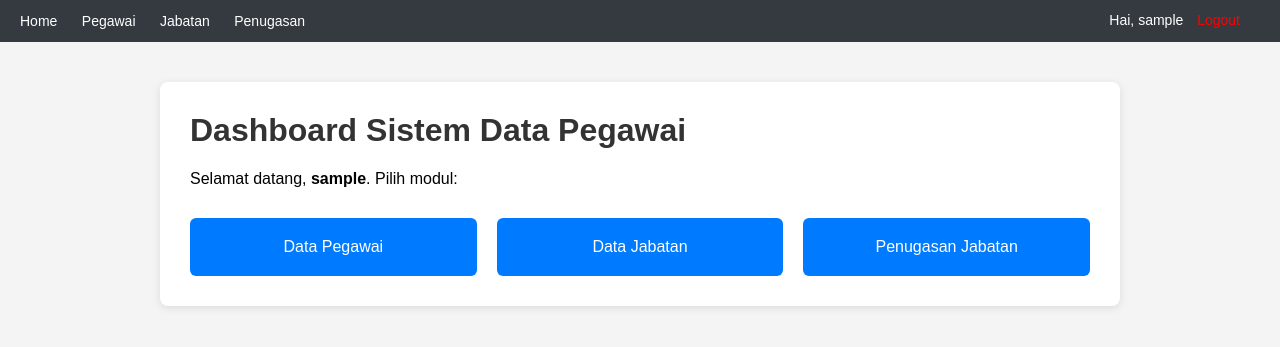
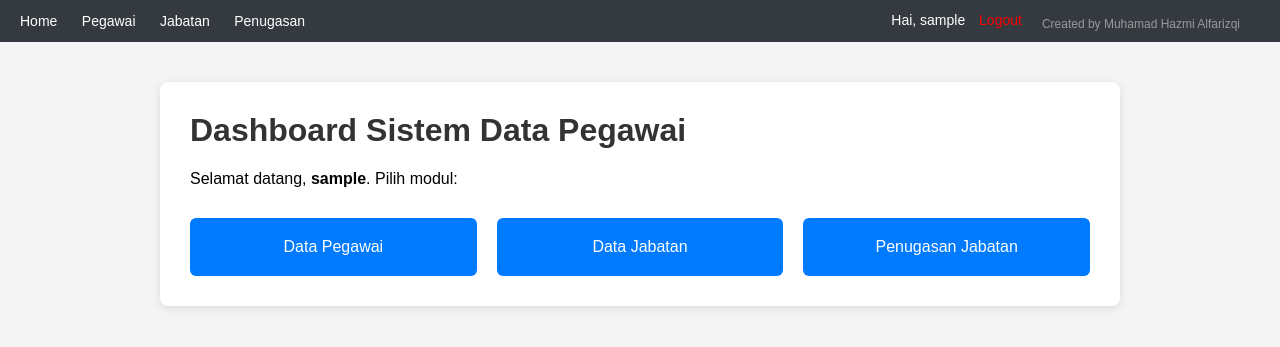
Before and after one commit to user1907/kepegawaian-1, a PHP site: page / in a window 1280 px wide. Shown: the top 347 px of the page. Run offline with PHP 8.4, Linux system fonts and the light colour scheme; the visitor is signed in with stand-in values (Sample User, id 1).

Commit message:
feat: add credit 'Created by Muhamad Hazmi Alfarizqi' to navbar

```diff
--- a/index.php
+++ b/index.php
@@ -15,6 +15,7 @@ if (!isset($_SESSION['username'])) {
         .navbar a { color: #fff; text-decoration: none; margin-right: 20px; font-size: 14px; }
         .navbar a:hover { text-decoration: underline; }
         .navbar .welcome { float: right; font-size: 14px; }
+        .navbar .credit { float: right; font-size: 12px; color: #999; margin-right: 20px; line-height: 20px; margin-top: 2px; }
         .navbar .welcome a { margin-left: 10px; }
         .container { max-width: 900px; margin: 40px auto; background: #fff; padding: 30px; border-radius: 8px; box-shadow: 0 2px 8px rgba(0,0,0,0.1); }
         h1 { color: #333; margin-top: 0; }
@@ -29,6 +30,7 @@ if (!isset($_SESSION['username'])) {
         <a href="pegawai/pegawai_list.php">Pegawai</a>
         <a href="jabatan/jabatan_list.php">Jabatan</a>
         <a href="jabatanpegawai/jabatanpegawai_list.php">Penugasan</a>
+        <span class="credit">Created by Muhamad Hazmi Alfarizqi</span>
         <span class="welcome">Hai, <?= htmlspecialchars($_SESSION['username']) ?> <a href="session/logout.php" style="color:#f00;">Logout</a></span>
     </div>
     <div class="container">
--- a/jabatan/jabatan_edit.php
+++ b/jabatan/jabatan_edit.php
@@ -29,6 +29,7 @@ if (!$row) {
         .navbar a { color: #fff; text-decoration: none; margin-right: 20px; font-size: 14px; }
         .navbar a:hover { text-decoration: underline; }
         .navbar .welcome { float: right; font-size: 14px; }
+        .navbar .credit { float: right; font-size: 12px; color: #999; margin-right: 20px; line-height: 20px; margin-top: 2px; }
         .navbar .welcome a { margin-left: 10px; }
         .container { max-width: 500px; margin: 40px auto; background: #fff; padding: 30px; border-radius: 8px; box-shadow: 0 2px 8px rgba(0,0,0,0.1); }
         h1 { color: #333; margin-top: 0; }
@@ -45,6 +46,7 @@ if (!$row) {
         <a href="../pegawai/pegawai_list.php">Pegawai</a>
         <a href="../jabatan/jabatan_list.php">Jabatan</a>
         <a href="../jabatanpegawai/jabatanpegawai_list.php">Penugasan</a>
+        <span class="credit">Created by Muhamad Hazmi Alfarizqi</span>
         <span class="welcome">Hai, <?= htmlspecialchars($_SESSION['username']) ?> <a href="../session/logout.php" style="color:#f00;">Logout</a></span>
     </div>
     <div class="container">
--- a/jabatan/jabatan_list.php
+++ b/jabatan/jabatan_list.php
@@ -16,6 +16,7 @@ require_once '../config/koneksi.php';
         .navbar a { color: #fff; text-decoration: none; margin-right: 20px; font-size: 14px; }
         .navbar a:hover { text-decoration: underline; }
         .navbar .welcome { float: right; font-size: 14px; }
+        .navbar .credit { float: right; font-size: 12px; color: #999; margin-right: 20px; line-height: 20px; margin-top: 2px; }
         .navbar .welcome a { margin-left: 10px; }
         .container { max-width: 1000px; margin: 40px auto; background: #fff; padding: 30px; border-radius: 8px; box-shadow: 0 2px 8px rgba(0,0,0,0.1); overflow-x: auto; }
         h1 { color: #333; margin-top: 0; }
@@ -40,6 +41,7 @@ require_once '../config/koneksi.php';
         <a href="../pegawai/pegawai_list.php">Pegawai</a>
         <a href="../jabatan/jabatan_list.php">Jabatan</a>
         <a href="../jabatanpegawai/jabatanpegawai_list.php">Penugasan</a>
+        <span class="credit">Created by Muhamad Hazmi Alfarizqi</span>
         <span class="welcome">Hai, <?= htmlspecialchars($_SESSION['username']) ?> <a href="../session/logout.php" style="color:#f00;">Logout</a></span>
     </div>
     <div class="container">
--- a/jabatan/jabatan_tambah.php
+++ b/jabatan/jabatan_tambah.php
@@ -15,6 +15,7 @@ if (!isset($_SESSION['username'])) {
         .navbar a { color: #fff; text-decoration: none; margin-right: 20px; font-size: 14px; }
         .navbar a:hover { text-decoration: underline; }
         .navbar .welcome { float: right; font-size: 14px; }
+        .navbar .credit { float: right; font-size: 12px; color: #999; margin-right: 20px; line-height: 20px; margin-top: 2px; }
         .navbar .welcome a { margin-left: 10px; }
         .container { max-width: 500px; margin: 40px auto; background: #fff; padding: 30px; border-radius: 8px; box-shadow: 0 2px 8px rgba(0,0,0,0.1); }
         h1 { color: #333; margin-top: 0; }
@@ -31,6 +32,7 @@ if (!isset($_SESSION['username'])) {
         <a href="../pegawai/pegawai_list.php">Pegawai</a>
         <a href="../jabatan/jabatan_list.php">Jabatan</a>
         <a href="../jabatanpegawai/jabatanpegawai_list.php">Penugasan</a>
+        <span class="credit">Created by Muhamad Hazmi Alfarizqi</span>
         <span class="welcome">Hai, <?= htmlspecialchars($_SESSION['username']) ?> <a href="../session/logout.php" style="color:#f00;">Logout</a></span>
     </div>
     <div class="container">
--- a/jabatan/jabatan_view.php
+++ b/jabatan/jabatan_view.php
@@ -29,6 +29,7 @@ if (!$row) {
         .navbar a { color: #fff; text-decoration: none; margin-right: 20px; font-size: 14px; }
         .navbar a:hover { text-decoration: underline; }
         .navbar .welcome { float: right; font-size: 14px; }
+        .navbar .credit { float: right; font-size: 12px; color: #999; margin-right: 20px; line-height: 20px; margin-top: 2px; }
         .navbar .welcome a { margin-left: 10px; }
         .container { max-width: 500px; margin: 40px auto; background: #fff; padding: 30px; border-radius: 8px; box-shadow: 0 2px 8px rgba(0,0,0,0.1); }
         h1 { color: #333; margin-top: 0; }
@@ -45,6 +46,7 @@ if (!$row) {
         <a href="../pegawai/pegawai_list.php">Pegawai</a>
         <a href="../jabatan/jabatan_list.php">Jabatan</a>
         <a href="../jabatanpegawai/jabatanpegawai_list.php">Penugasan</a>
+        <span class="credit">Created by Muhamad Hazmi Alfarizqi</span>
         <span class="welcome">Hai, <?= htmlspecialchars($_SESSION['username']) ?> <a href="../session/logout.php" style="color:#f00;">Logout</a></span>
     </div>
     <div class="container">
--- a/jabatanpegawai/jabatanpegawai_edit.php
+++ b/jabatanpegawai/jabatanpegawai_edit.php
@@ -32,6 +32,7 @@ $jabatan_list = mysqli_query($koneksi, "SELECT kodejabatan, namajabatan FROM jab
         .navbar a { color: #fff; text-decoration: none; margin-right: 20px; font-size: 14px; }
         .navbar a:hover { text-decoration: underline; }
         .navbar .welcome { float: right; font-size: 14px; }
+        .navbar .credit { float: right; font-size: 12px; color: #999; margin-right: 20px; line-height: 20px; margin-top: 2px; }
         .navbar .welcome a { margin-left: 10px; }
         .container { max-width: 500px; margin: 40px auto; background: #fff; padding: 30px; border-radius: 8px; box-shadow: 0 2px 8px rgba(0,0,0,0.1); }
         h1 { color: #333; margin-top: 0; }
@@ -48,6 +49,7 @@ $jabatan_list = mysqli_query($koneksi, "SELECT kodejabatan, namajabatan FROM jab
         <a href="../pegawai/pegawai_list.php">Pegawai</a>
         <a href="../jabatan/jabatan_list.php">Jabatan</a>
         <a href="../jabatanpegawai/jabatanpegawai_list.php">Penugasan</a>
+        <span class="credit">Created by Muhamad Hazmi Alfarizqi</span>
         <span class="welcome">Hai, <?= htmlspecialchars($_SESSION['username']) ?> <a href="../session/logout.php" style="color:#f00;">Logout</a></span>
     </div>
     <div class="container">
--- a/jabatanpegawai/jabatanpegawai_list.php
+++ b/jabatanpegawai/jabatanpegawai_list.php
@@ -16,6 +16,7 @@ require_once '../config/koneksi.php';
         .navbar a { color: #fff; text-decoration: none; margin-right: 20px; font-size: 14px; }
         .navbar a:hover { text-decoration: underline; }
         .navbar .welcome { float: right; font-size: 14px; }
+        .navbar .credit { float: right; font-size: 12px; color: #999; margin-right: 20px; line-height: 20px; margin-top: 2px; }
         .navbar .welcome a { margin-left: 10px; }
         .container { max-width: 1000px; margin: 40px auto; background: #fff; padding: 30px; border-radius: 8px; box-shadow: 0 2px 8px rgba(0,0,0,0.1); overflow-x: auto; }
         h1 { color: #333; margin-top: 0; }
@@ -40,6 +41,7 @@ require_once '../config/koneksi.php';
         <a href="../pegawai/pegawai_list.php">Pegawai</a>
         <a href="../jabatan/jabatan_list.php">Jabatan</a>
         <a href="../jabatanpegawai/jabatanpegawai_list.php">Penugasan</a>
+        <span class="credit">Created by Muhamad Hazmi Alfarizqi</span>
         <span class="welcome">Hai, <?= htmlspecialchars($_SESSION['username']) ?> <a href="../session/logout.php" style="color:#f00;">Logout</a></span>
     </div>
     <div class="container">
--- a/jabatanpegawai/jabatanpegawai_tambah.php
+++ b/jabatanpegawai/jabatanpegawai_tambah.php
@@ -18,6 +18,7 @@ $jabatan_list = mysqli_query($koneksi, "SELECT kodejabatan, namajabatan FROM jab
         .navbar a { color: #fff; text-decoration: none; margin-right: 20px; font-size: 14px; }
         .navbar a:hover { text-decoration: underline; }
         .navbar .welcome { float: right; font-size: 14px; }
+        .navbar .credit { float: right; font-size: 12px; color: #999; margin-right: 20px; line-height: 20px; margin-top: 2px; }
         .navbar .welcome a { margin-left: 10px; }
         .container { max-width: 500px; margin: 40px auto; background: #fff; padding: 30px; border-radius: 8px; box-shadow: 0 2px 8px rgba(0,0,0,0.1); }
         h1 { color: #333; margin-top: 0; }
@@ -34,6 +35,7 @@ $jabatan_list = mysqli_query($koneksi, "SELECT kodejabatan, namajabatan FROM jab
         <a href="../pegawai/pegawai_list.php">Pegawai</a>
         <a href="../jabatan/jabatan_list.php">Jabatan</a>
         <a href="../jabatanpegawai/jabatanpegawai_list.php">Penugasan</a>
+        <span class="credit">Created by Muhamad Hazmi Alfarizqi</span>
         <span class="welcome">Hai, <?= htmlspecialchars($_SESSION['username']) ?> <a href="../session/logout.php" style="color:#f00;">Logout</a></span>
     </div>
     <div class="container">
--- a/jabatanpegawai/jabatanpegawai_view.php
+++ b/jabatanpegawai/jabatanpegawai_view.php
@@ -29,6 +29,7 @@ if (!$row) {
         .navbar a { color: #fff; text-decoration: none; margin-right: 20px; font-size: 14px; }
         .navbar a:hover { text-decoration: underline; }
         .navbar .welcome { float: right; font-size: 14px; }
+        .navbar .credit { float: right; font-size: 12px; color: #999; margin-right: 20px; line-height: 20px; margin-top: 2px; }
         .navbar .welcome a { margin-left: 10px; }
         .container { max-width: 500px; margin: 40px auto; background: #fff; padding: 30px; border-radius: 8px; box-shadow: 0 2px 8px rgba(0,0,0,0.1); }
         h1 { color: #333; margin-top: 0; }
@@ -45,6 +46,7 @@ if (!$row) {
         <a href="../pegawai/pegawai_list.php">Pegawai</a>
         <a href="../jabatan/jabatan_list.php">Jabatan</a>
         <a href="../jabatanpegawai/jabatanpegawai_list.php">Penugasan</a>
+        <span class="credit">Created by Muhamad Hazmi Alfarizqi</span>
         <span class="welcome">Hai, <?= htmlspecialchars($_SESSION['username']) ?> <a href="../session/logout.php" style="color:#f00;">Logout</a></span>
     </div>
     <div class="container">
--- a/pegawai/pegawai_edit.php
+++ b/pegawai/pegawai_edit.php
@@ -29,6 +29,7 @@ if (!$row) {
         .navbar a { color: #fff; text-decoration: none; margin-right: 20px; font-size: 14px; }
         .navbar a:hover { text-decoration: underline; }
         .navbar .welcome { float: right; font-size: 14px; }
+        .navbar .credit { float: right; font-size: 12px; color: #999; margin-right: 20px; line-height: 20px; margin-top: 2px; }
         .navbar .welcome a { margin-left: 10px; }
         .container { max-width: 600px; margin: 40px auto; background: #fff; padding: 30px; border-radius: 8px; box-shadow: 0 2px 8px rgba(0,0,0,0.1); }
         h1 { color: #333; margin-top: 0; }
@@ -49,6 +50,7 @@ if (!$row) {
         <a href="../pegawai/pegawai_list.php">Pegawai</a>
         <a href="../jabatan/jabatan_list.php">Jabatan</a>
         <a href="../jabatanpegawai/jabatanpegawai_list.php">Penugasan</a>
+        <span class="credit">Created by Muhamad Hazmi Alfarizqi</span>
         <span class="welcome">Hai, <?= htmlspecialchars($_SESSION['username']) ?> <a href="../session/logout.php" style="color:#f00;">Logout</a></span>
     </div>
     <div class="container">
--- a/pegawai/pegawai_list.php
+++ b/pegawai/pegawai_list.php
@@ -16,6 +16,7 @@ require_once '../config/koneksi.php';
         .navbar a { color: #fff; text-decoration: none; margin-right: 20px; font-size: 14px; }
         .navbar a:hover { text-decoration: underline; }
         .navbar .welcome { float: right; font-size: 14px; }
+        .navbar .credit { float: right; font-size: 12px; color: #999; margin-right: 20px; line-height: 20px; margin-top: 2px; }
         .navbar .welcome a { margin-left: 10px; }
         .container { max-width: 1200px; margin: 40px auto; background: #fff; padding: 30px; border-radius: 8px; box-shadow: 0 2px 8px rgba(0,0,0,0.1); overflow-x: auto; }
         h1 { color: #333; margin-top: 0; }
@@ -44,6 +45,7 @@ require_once '../config/koneksi.php';
         <a href="../pegawai/pegawai_list.php">Pegawai</a>
         <a href="../jabatan/jabatan_list.php">Jabatan</a>
         <a href="../jabatanpegawai/jabatanpegawai_list.php">Penugasan</a>
+        <span class="credit">Created by Muhamad Hazmi Alfarizqi</span>
         <span class="welcome">Hai, <?= htmlspecialchars($_SESSION['username']) ?> <a href="../session/logout.php" style="color:#f00;">Logout</a></span>
     </div>
     <div class="container">
--- a/pegawai/pegawai_tambah.php
+++ b/pegawai/pegawai_tambah.php
@@ -15,6 +15,7 @@ if (!isset($_SESSION['username'])) {
         .navbar a { color: #fff; text-decoration: none; margin-right: 20px; font-size: 14px; }
         .navbar a:hover { text-decoration: underline; }
         .navbar .welcome { float: right; font-size: 14px; }
+        .navbar .credit { float: right; font-size: 12px; color: #999; margin-right: 20px; line-height: 20px; margin-top: 2px; }
         .navbar .welcome a { margin-left: 10px; }
         .container { max-width: 600px; margin: 40px auto; background: #fff; padding: 30px; border-radius: 8px; box-shadow: 0 2px 8px rgba(0,0,0,0.1); }
         h1 { color: #333; margin-top: 0; }
@@ -35,6 +36,7 @@ if (!isset($_SESSION['username'])) {
         <a href="../pegawai/pegawai_list.php">Pegawai</a>
         <a href="../jabatan/jabatan_list.php">Jabatan</a>
         <a href="../jabatanpegawai/jabatanpegawai_list.php">Penugasan</a>
+        <span class="credit">Created by Muhamad Hazmi Alfarizqi</span>
         <span class="welcome">Hai, <?= htmlspecialchars($_SESSION['username']) ?> <a href="../session/logout.php" style="color:#f00;">Logout</a></span>
     </div>
     <div class="container">
--- a/pegawai/pegawai_view.php
+++ b/pegawai/pegawai_view.php
@@ -29,6 +29,7 @@ if (!$row) {
         .navbar a { color: #fff; text-decoration: none; margin-right: 20px; font-size: 14px; }
         .navbar a:hover { text-decoration: underline; }
         .navbar .welcome { float: right; font-size: 14px; }
+        .navbar .credit { float: right; font-size: 12px; color: #999; margin-right: 20px; line-height: 20px; margin-top: 2px; }
         .navbar .welcome a { margin-left: 10px; }
         .container { max-width: 600px; margin: 40px auto; background: #fff; padding: 30px; border-radius: 8px; box-shadow: 0 2px 8px rgba(0,0,0,0.1); }
         h1 { color: #333; margin-top: 0; }
@@ -48,6 +49,7 @@ if (!$row) {
         <a href="../pegawai/pegawai_list.php">Pegawai</a>
         <a href="../jabatan/jabatan_list.php">Jabatan</a>
         <a href="../jabatanpegawai/jabatanpegawai_list.php">Penugasan</a>
+        <span class="credit">Created by Muhamad Hazmi Alfarizqi</span>
         <span class="welcome">Hai, <?= htmlspecialchars($_SESSION['username']) ?> <a href="../session/logout.php" style="color:#f00;">Logout</a></span>
     </div>
     <div class="container">
```
